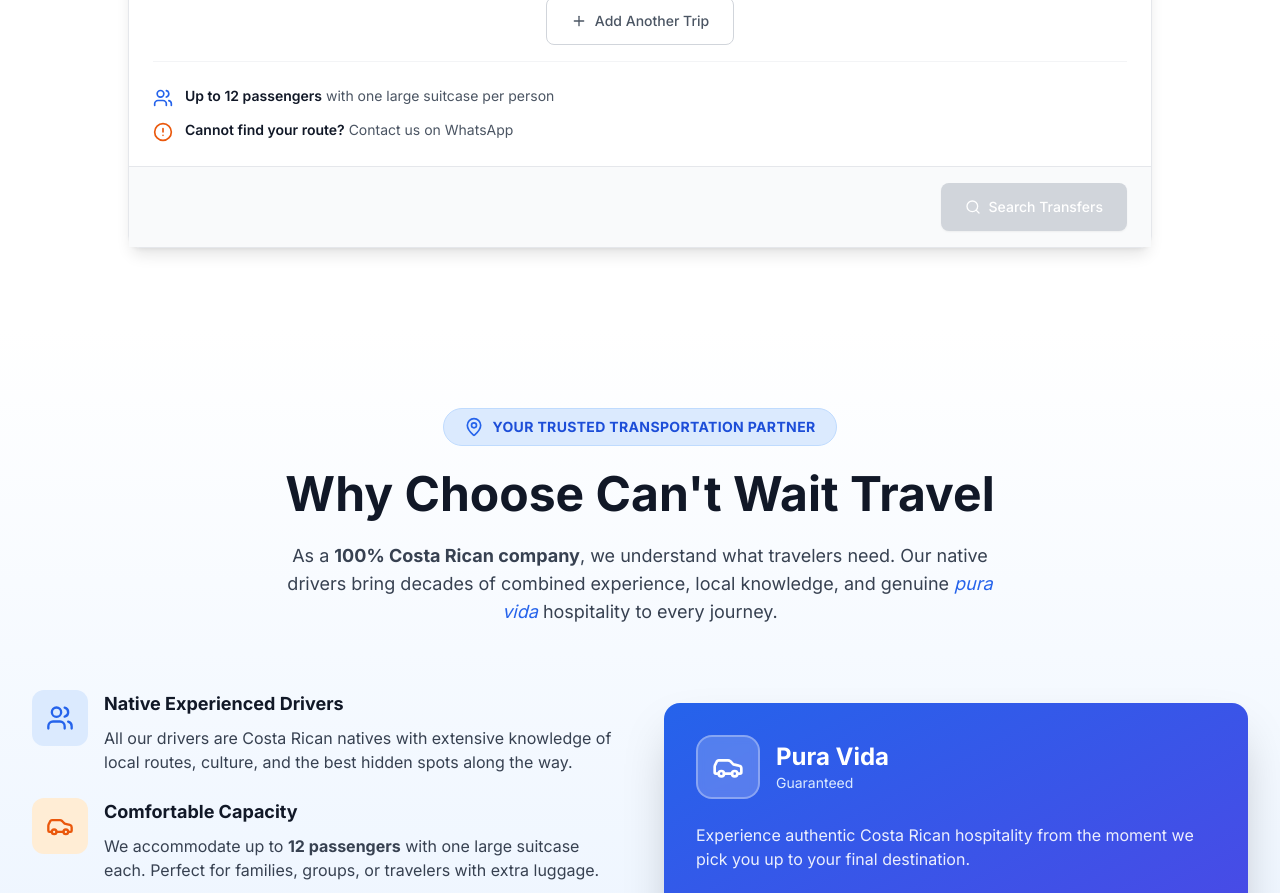
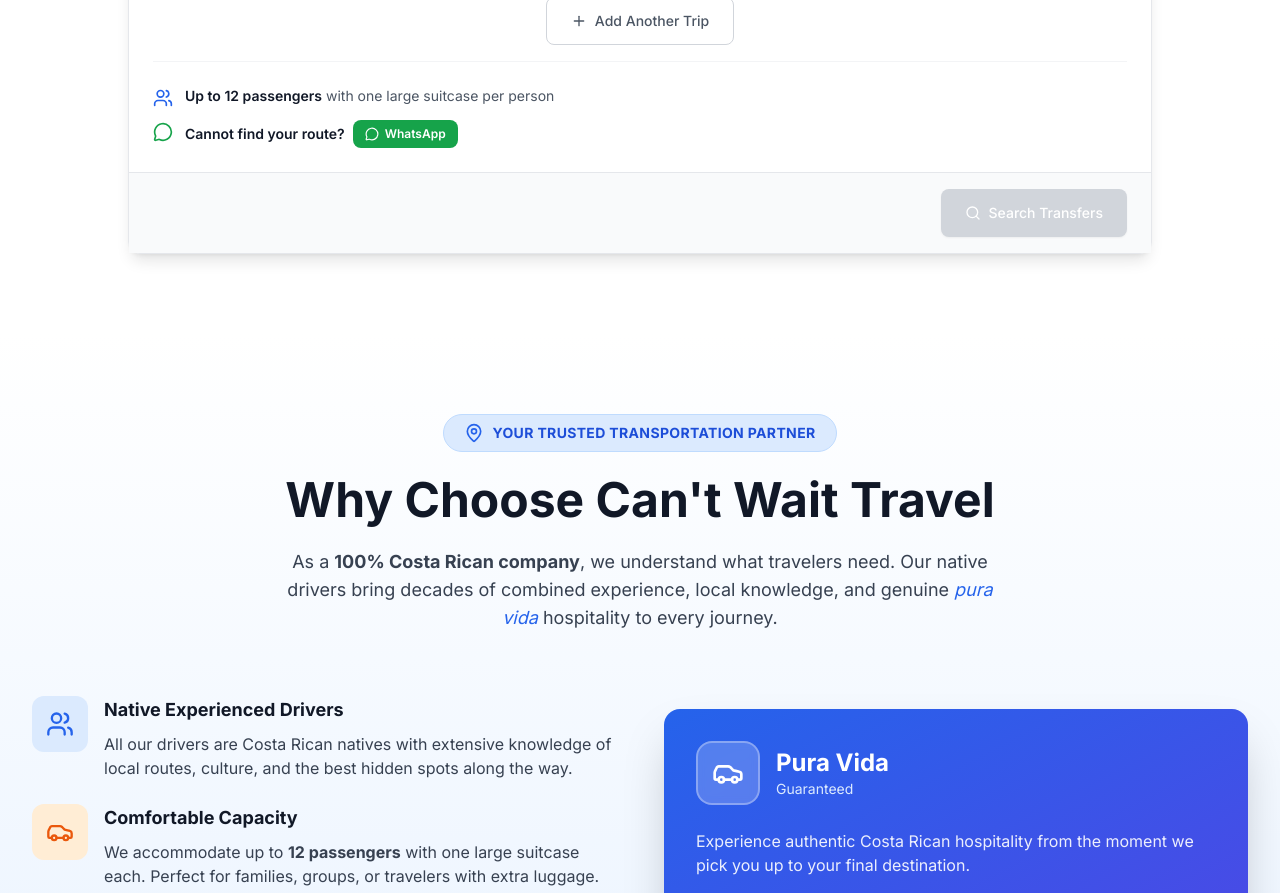
Before and after one commit to fxjorshcr-tech/cwt-web, a Next.js app in the folder reservas-app/: page / in a window 1280 px wide. Shown: the part 1080-1973 px from the top of the page. Built offline with nearby package versions, Linux system fonts and the light colour scheme; no server answers; the database is empty.

Commit message:
booking form

```diff
--- a/reservas-app/src/components/forms/BookingForm.tsx
+++ b/reservas-app/src/components/forms/BookingForm.tsx
@@ -71,19 +71,24 @@
 
   useEffect(() => {
     if (routes.length > 0) {
+      const from = searchParams.get('from');
+      const to = searchParams.get('to');
       const origin = searchParams.get('origin');
       const destination = searchParams.get('destination');
 
-      if (origin || destination) {
+      const fromLocation = from || origin;
+      const toLocation = to || destination;
+
+      if (fromLocation || toLocation) {
         setTrips((prevTrips) => {
           const newTrips = [...prevTrips];
 
-          if (origin) {
-            newTrips[0].from_location = origin;
+          if (fromLocation) {
+            newTrips[0].from_location = fromLocation;
           }
 
-          if (destination) {
-            newTrips[0].to_location = destination;
+          if (toLocation) {
+            newTrips[0].to_location = toLocation;
           }
 
           if (newTrips[0].from_location && newTrips[0].to_location) {
@@ -115,14 +120,14 @@
   async function loadRoutes() {
     try {
       setIsLoadingRoutes(true);
-      setShowContent(false);
       setError(null);
 
       const supabase = createClient();
 
+      // ✅ Optimización: solo seleccionar campos necesarios
       const { data, error: fetchError } = await supabase
         .from('routes')
-        .select('*')
+        .select('id, origen, destino, alias, precio1a6, precio7a9, precio10a12, precio13a18, kilometros, duracion')
         .order('origen');
 
       if (fetchError) {
@@ -175,8 +180,6 @@
       }
 
       setRoutes(validRoutes);
-
-      await new Promise((resolve) => setTimeout(resolve, 200));
       setShowContent(true);
     } catch (err) {
       const message = err instanceof Error ? err.message : 'Unknown error';
@@ -300,11 +303,11 @@
       const totalPassengers = trip.adults + trip.children;
 
       if (totalPassengers > 12) {
-        return `Trip ${i + 1}: For groups larger than 12 passengers, please contact us directly`;
+        return `Trip ${i + 1}: For groups larger than 12 passengers, please contact us directly via WhatsApp`;
       }
 
       if (!trip.selectedRoute || !trip.routeId) {
-        return `Trip ${i + 1}: No route available for this combination`;
+        return `Trip ${i + 1}: No route available for this combination. Please contact us on WhatsApp for assistance.`;
       }
 
       if (totalPassengers < 1) {
--- a/reservas-app/src/components/forms/PassengerSelector.tsx
+++ b/reservas-app/src/components/forms/PassengerSelector.tsx
@@ -1,10 +1,8 @@
-// src/components/home/PassengerSelector.tsx
-// ✅ CORREGIDO - Límite cambiado de 18 a 12 pasajeros
-
+// src/components/forms/PassengerSelector.tsx
 'use client';
 
 import { useState, useRef, useEffect } from 'react';
-import { Users, Plus, Minus } from 'lucide-react';
+import { Users, Plus, Minus, AlertTriangle } from 'lucide-react';
 
 interface PassengerSelectorProps {
   adults: number;
@@ -52,7 +50,6 @@
     }
   }, [isOpen]);
 
-  // ✅ CORREGIDO: Cambio de 18 a 12
   const handleAdultsChange = (delta: number) => {
     const newAdults = Math.max(1, Math.min(12, adults + delta));
     if (newAdults + children <= 12) {
@@ -60,7 +57,6 @@
     }
   };
 
-  // ✅ CORREGIDO: Cambio de 18 a 12
   const handleChildrenChange = (delta: number) => {
     const newChildren = Math.max(0, Math.min(12, children + delta));
     if (adults + newChildren <= 12) {
@@ -191,12 +187,20 @@
             </div>
           </div>
 
-          {/* Limit Info - ✅ CORREGIDO: Texto cambiado a 12 */}
+          {/* Limit Warning */}
           {totalPassengers >= 12 && (
-            <div className="mt-4 pt-4 border-t">
-              <p className="text-xs text-amber-600 text-center" role="alert">
-                ⚠️ Maximum 12 passengers per trip
-              </p>
+            <div className="mt-4 pt-4 border-t border-orange-200 bg-orange-50 -mx-4 -mb-4 px-4 pb-4 rounded-b-xl">
+              <div className="flex items-start gap-2">
+                <AlertTriangle className="h-5 w-5 text-orange-600 flex-shrink-0 mt-0.5" />
+                <div>
+                  <p className="text-sm font-semibold text-orange-900 mb-1">
+                    Maximum 12 passengers per trip
+                  </p>
+                  <p className="text-xs text-orange-700">
+                    For groups of 13+, please contact us on WhatsApp
+                  </p>
+                </div>
+              </div>
             </div>
           )}
 
--- a/reservas-app/src/components/forms/booking/FormInfoBanner.tsx
+++ b/reservas-app/src/components/forms/booking/FormInfoBanner.tsx
@@ -1,7 +1,12 @@
+// src/components/forms/booking/FormInfoBanner.tsx
 import React from 'react';
-import { Users, AlertCircle } from 'lucide-react';
+import { Users, MessageCircle } from 'lucide-react';
 
 export function FormInfoBanner() {
+  const whatsappNumber = '50670658058';
+  const message = encodeURIComponent('Hello! I cannot find my route on the booking form.');
+  const whatsappLink = `https://wa.me/${whatsappNumber}?text=${message}`;
+
   return (
     <div className="mt-6 pt-6 border-t border-gray-100 space-y-3">
       <div className="flex items-start gap-3 text-sm text-gray-600">
@@ -10,10 +15,22 @@
           <span className="font-semibold text-gray-900">Up to 12 passengers</span> with one large suitcase per person
         </p>
       </div>
-      <div className="flex items-start gap-3 text-sm text-gray-600">
-        <AlertCircle className="h-5 w-5 text-orange-600 flex-shrink-0 mt-0.5" />
-        <div>
-          <span className="font-semibold text-gray-900">Cannot find your route?</span> Contact us on WhatsApp
+
+      <div className="flex items-start gap-3">
+        <MessageCircle className="h-5 w-5 text-green-600 flex-shrink-0 mt-0.5" />
+        <div className="flex items-center gap-2">
+          <p className="text-sm text-gray-700">
+            <span className="font-semibold text-gray-900">Cannot find your route?</span>
+          </p>
+          <a
+            href={whatsappLink}
+            target="_blank"
+            rel="noopener noreferrer"
+            className="inline-flex items-center gap-1.5 px-3 py-1.5 bg-green-600 text-white text-xs font-semibold rounded-lg hover:bg-green-700 transition-all"
+          >
+            <MessageCircle className="h-3.5 w-3.5" />
+            WhatsApp
+          </a>
         </div>
       </div>
     </div>
--- a/reservas-app/src/components/forms/booking/LargeGroupNotice.tsx
+++ b/reservas-app/src/components/forms/booking/LargeGroupNotice.tsx
@@ -1,19 +1,33 @@
+// src/components/forms/booking/LargeGroupNotice.tsx
 import React from 'react';
-import { MessageSquare } from 'lucide-react';
+import { Users, MessageCircle } from 'lucide-react';
 
 export function LargeGroupNotice() {
+  const whatsappNumber = '50670658058';
+  const message = encodeURIComponent('Hello! I need a quote for a group of 13+ passengers.');
+  const whatsappLink = `https://wa.me/${whatsappNumber}?text=${message}`;
+
   return (
-    <div className="mb-4 bg-gradient-to-r from-blue-50 to-blue-100 border-2 border-blue-400 rounded-xl p-5 shadow-lg">
+    <div className="mb-4 bg-gradient-to-r from-orange-50 to-orange-100 border-2 border-orange-300 rounded-xl p-5">
       <div className="flex items-start gap-4">
-        <MessageSquare className="h-7 w-7 text-blue-600 flex-shrink-0 mt-0.5" />
+        <div className="bg-orange-200 p-2.5 rounded-full">
+          <Users className="h-6 w-6 text-orange-700" />
+        </div>
         <div className="flex-1">
-          <p className="text-base font-bold text-blue-900 mb-2">Large Group? We would Love to Help!</p>
+          <p className="text-base font-bold text-orange-900 mb-2">
+            Large Group? Let&apos;s Help You!
+          </p>
           <p className="text-sm text-gray-700 leading-relaxed mb-3">
-            For groups of 13 or more passengers, please contact us for a custom quote.
+            For groups of <span className="font-bold">13 or more passengers</span>, please contact us for a custom quote.
           </p>
-          <a href="/contact" className="inline-flex items-center gap-2 px-5 py-3 bg-blue-600 text-white text-sm font-bold rounded-lg hover:bg-blue-700 transition-all">
-            <MessageSquare className="h-4 w-4" />
-            Request Custom Quote
+          <a
+            href={whatsappLink}
+            target="_blank"
+            rel="noopener noreferrer"
+            className="inline-flex items-center gap-2 text-sm font-bold text-green-700 hover:text-green-800 transition-colors"
+          >
+            <MessageCircle className="h-4 w-4" />
+            Contact us on WhatsApp →
           </a>
         </div>
       </div>
```
